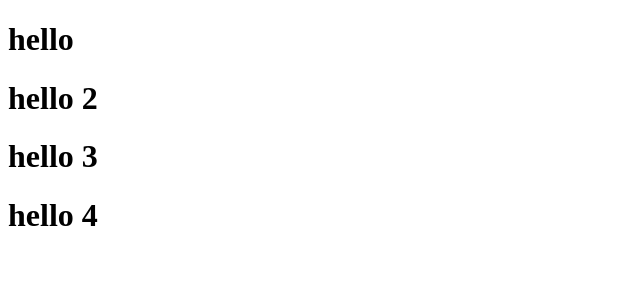
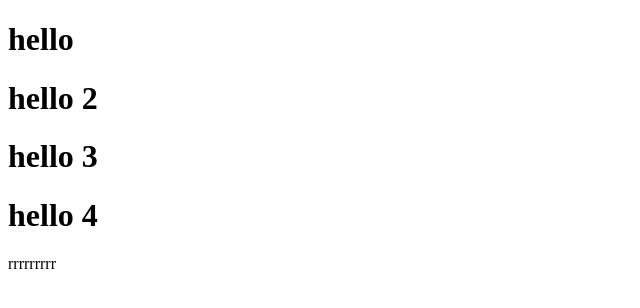
Before and after one commit to hema325/TestGithubVS, a plain HTML site: page index.html in a window 1280 px wide. Shown: the full height of the page, 0-640 px from the left. Drawn offline with Linux system fonts and the light colour scheme.

Commit message:
Update index.html

```diff
--- a/index.html
+++ b/index.html
@@ -12,6 +12,7 @@
     <h1>hello 2</h1>
     <h1>hello 3</h1>
     <h1>hello 4</h1>
+    rrrrrrrrr
 </body>
 
 </html>
```
